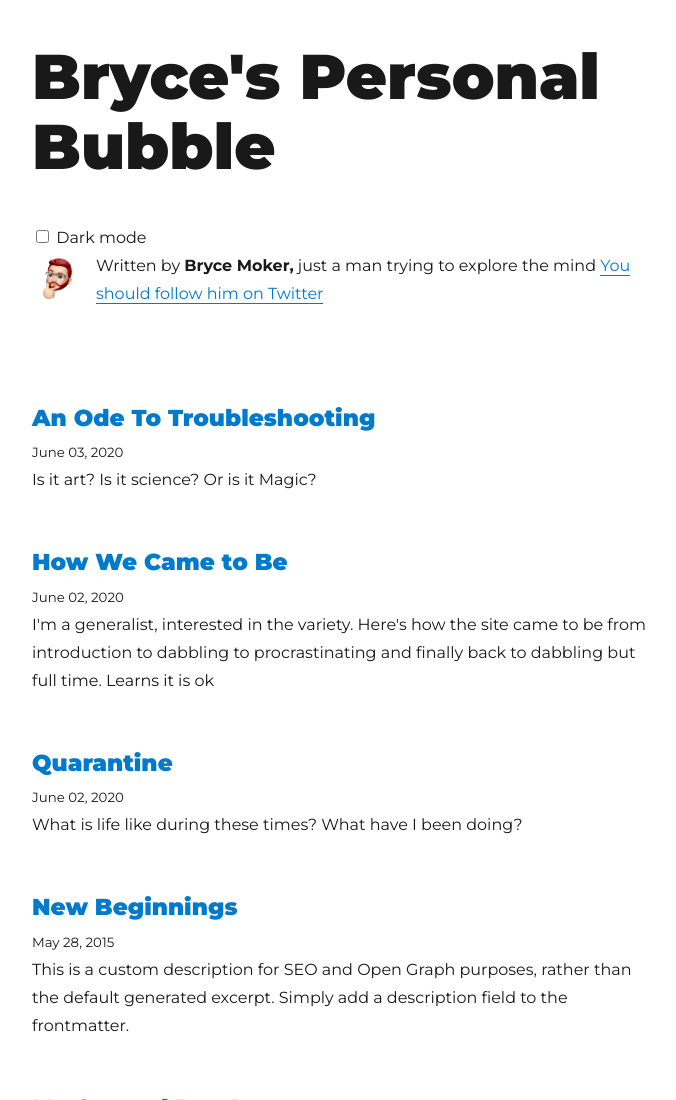
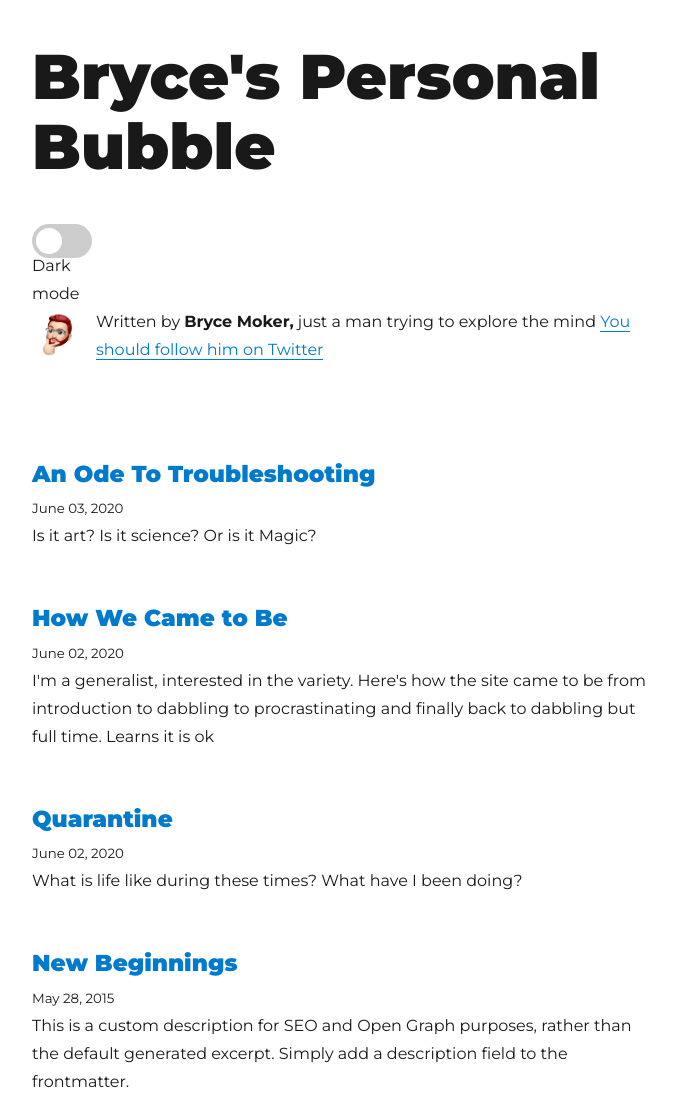
Before and after one commit to bmmoker/starter_blog, a Gatsby site: page / in a window 1280 px wide. Shown: the top 1100 px of the page, without its empty margins (293-969 px from the left). Built offline with nearby package versions, Linux system fonts and the light colour scheme; Gatsby itself is replaced by a stand-in of ours; some packages are replaced by stand-ins of ours.

Commit message:
added toggle and moved dark mode below toggle Temporary

```diff
--- a/src/components/layout.css
+++ b/src/components/layout.css
@@ -19,3 +19,65 @@ body.dark {
   color: #7f15ff;
   font-family: Montserrat, sans-serif;
 }
+/* Adding code from w3schools to create rounded toggle switch for dark module */
+.switch {
+  position: relative;
+  display: inline-block;
+  width: 60px;
+  height: 34px;
+}
+
+.switch input {
+  opacity: 0;
+  width: 0;
+  height: 0;
+}
+
+.slider {
+  position: absolute;
+  cursor: pointer;
+  top: 0;
+  left: 0;
+  right: 0;
+  bottom: 0;
+  background-color: #ccc;
+  -webkit-transition: .4s;
+  transition: .4s;
+  border-radius: 34px;
+}
+
+.slider:before {
+  position: absolute;
+  content: "";
+  height: 26px;
+  width: 26px;
+  left: 4px;
+  bottom: 4px;
+  background-color: white;
+  -webkit-transition: .4s;
+  transition: .4s;
+  border-radius: 50%;
+}
+
+input:checked + .slider {
+  background-color: #2196F3;
+}
+
+input:focus + .slider {
+  box-shadow: 0 0 1px #2196F3;
+}
+
+input:checked + .slider:before {
+  -webkit-transform: translateX(26px);
+  -ms-transform: translateX(26px);
+  transform: translateX(26px);
+}
+
+/* Rounded sliders
+.slider.round {
+  border-radius: 34px;
+}
+
+.slider.round:before {
+  border-radius: 50%;
+*/
--- a/src/components/layout.js
+++ b/src/components/layout.js
@@ -53,13 +53,14 @@ const Layout = ({ location, title, children }) => {
   toggle = (
     <ThemeToggler>
   {({ theme, toggleTheme }) => (
-    <label>
+    <label class="switch">
       <input
         type="checkbox"
         onChange={e => toggleTheme(e.target.checked ? 'dark' : 'light')}
         checked={theme === 'dark'}
-      />{' '}
-      Dark mode
+      /><span class="slider round">
+      </span>{' '}
+      <p style= {{padding: `auto`}}>Dark mode</p>
     </label>
   )}
 </ThemeToggler>
```
